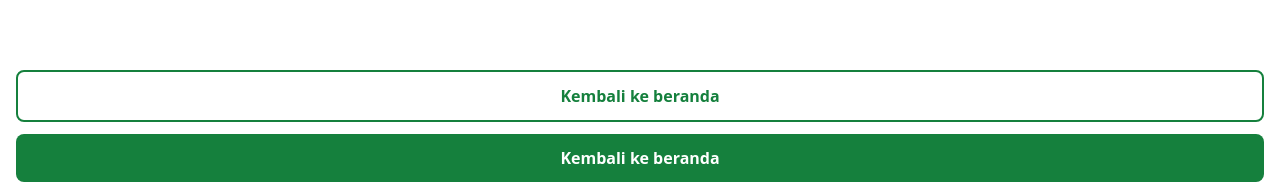
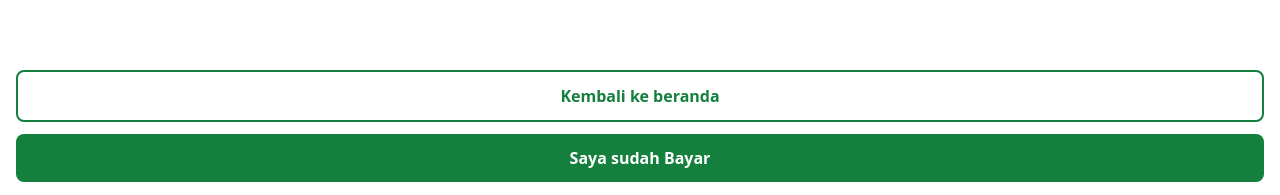
Before and after one commit to yohanesnaibaho303/grup4-devcamp23, a React (Vite) app in the folder frontend/: page /orders/payment in a window 1280 px wide. Shown: the part 602-797 px from the top of the page. Built offline with nearby package versions, Linux system fonts and the light colour scheme.

Commit message:
added routes for icon and button

```diff
--- a/frontend/src/_root/pages/OrderPayment.jsx
+++ b/frontend/src/_root/pages/OrderPayment.jsx
@@ -1,11 +1,14 @@
 import { FaArrowLeft } from "react-icons/fa";
+import { Link } from "react-router-dom";
 
 const OrderPayment = () => {
   return (
     <div className="flex flex-col justify-between min-h-screen">
       <div>
         <div className="flex p-4 items-center gap-3">
+          <Link to="/orders/summary">
             <FaArrowLeft className="text-xl" />
+          </Link>
           <h3 className="font-bold text font-['Open Sans'] text-black">
             Transfer Sekarang
           </h3>
@@ -32,12 +35,16 @@ const OrderPayment = () => {
         </div>
       </div>
       <div className="flex flex-col px-4 gap-3 mb-4">
+        <Link to="/home">
           <button className="w-full border-green-700 rounded-lg border-2">
             <p className="font-bold text-green-700 py-3">Kembali ke beranda</p>
           </button>
+        </Link>
+        <Link to="/orders">
           <button className="w-full bg-green-700 rounded-lg ">
-          <p className="font-bold text-white py-3">Kembali ke beranda</p>
+            <p className="font-bold text-white py-3">Saya sudah Bayar</p>
           </button>
+        </Link>
       </div>
     </div>
   );
```
Lines whose indentation alone changed are shown as unchanged.
